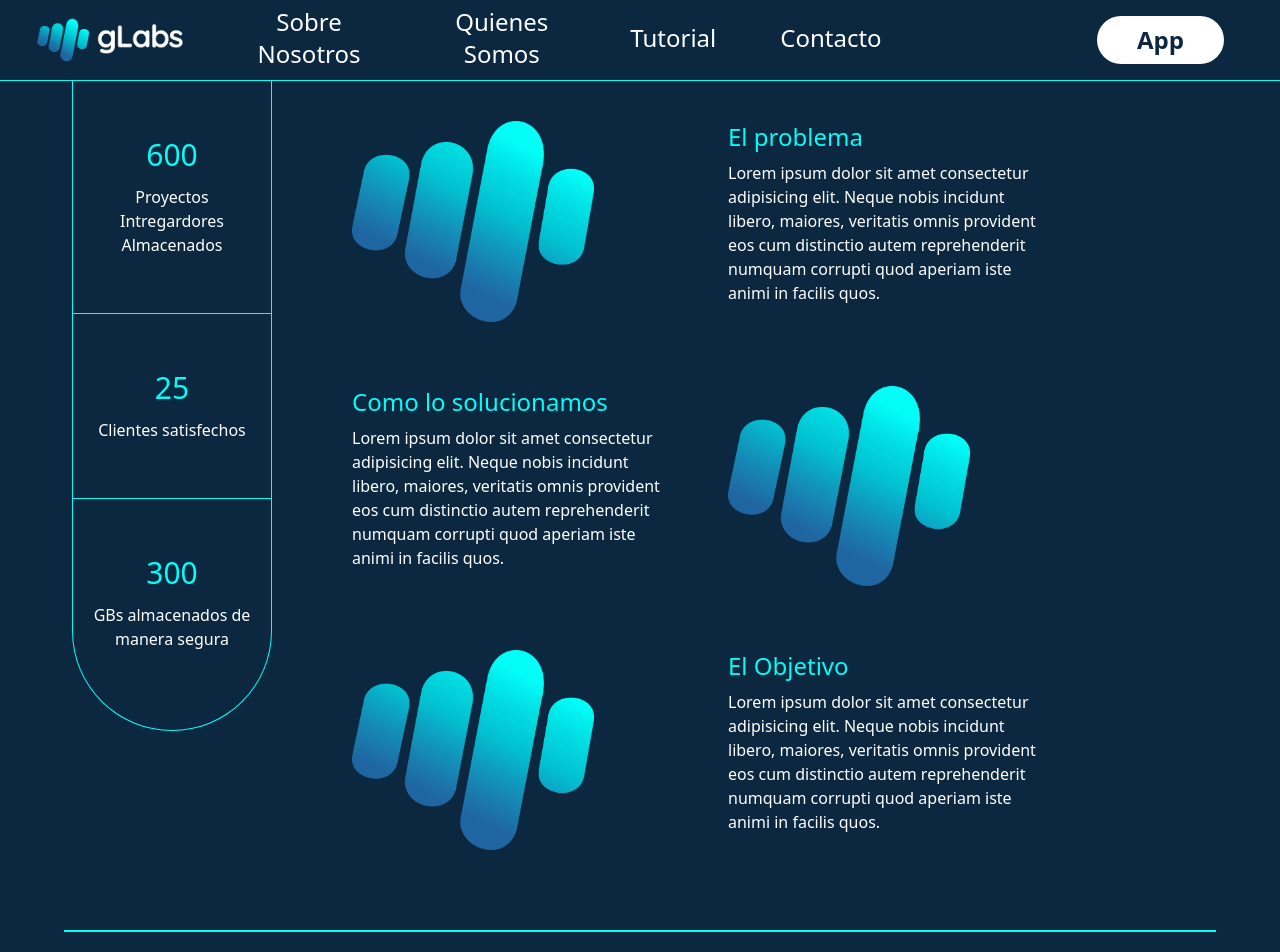
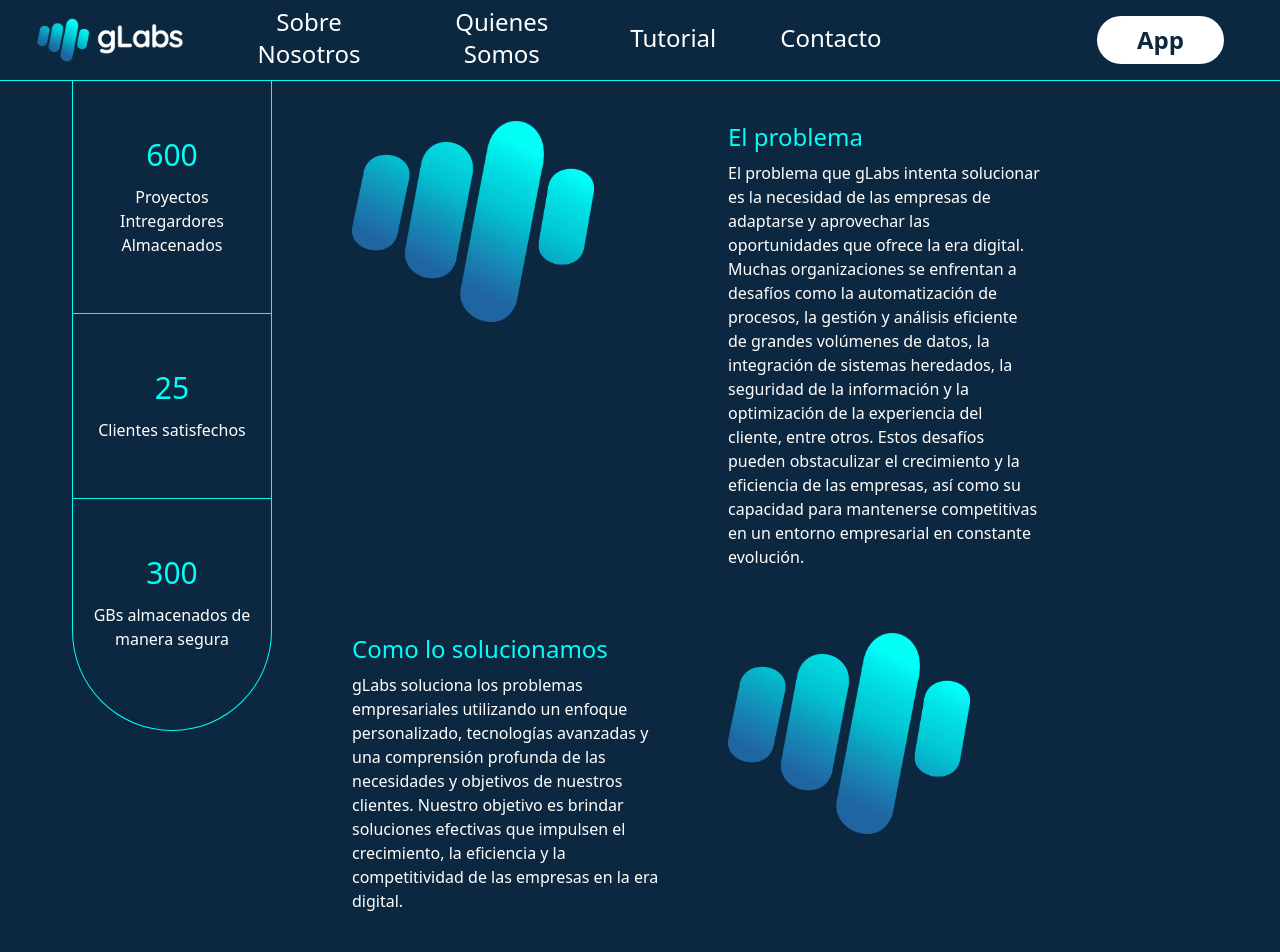
Before and after one commit to Alexjun09/proyecto-integrador, a Next.js app in the folder website/: page /sobrenosotros in a window 1280 px wide. Shown: the top 952 px of the page. Built offline with nearby package versions, Linux system fonts and the light colour scheme.

Commit message:
personal data add

```diff
--- a/website/src/pages/quienessomos.tsx
+++ b/website/src/pages/quienessomos.tsx
@@ -34,10 +34,13 @@
               <span className="text-main">Posicion:</span> Director
             </p>
             <p className="text-white">
-              <span className="text-main">Presentación:</span> Lorem ipsum dolor
-              sit amet, consectetur adipisicing elit. Numquam at maiores itaque
-              ullam ratione debitis aperiam reprehenderit est delectus quisquam
-              nihil iusto porro unde, culpa in fugit placeat eum atque.
+              <span className="text-main">Presentación:</span> Daniel es el
+              director de gLabs, un líder apasionado y visionario en el ámbito
+              de la tecnología y la innovación empresarial. Con una amplia
+              experiencia en el sector, Daniel se destaca por su sólido
+              conocimiento de las últimas tendencias tecnológicas y su capacidad
+              para aplicarlas de manera estratégica para resolver los desafíos
+              empresariales.
             </p>
           </div>
           <div className="flex flex-col items-center mx-10 mb-5 p-3 border border-main rounded-2xl">
@@ -55,10 +58,13 @@
               <span className="text-main">Posicion:</span> Desarollador Web
             </p>
             <p className="text-white">
-              <span className="text-main">Presentación:</span> Lorem ipsum dolor
-              sit amet, consectetur adipisicing elit. Numquam at maiores itaque
-              ullam ratione debitis aperiam reprehenderit est delectus quisquam
-              nihil iusto porro unde, culpa in fugit placeat eum atque.
+              <span className="text-main">Presentación:</span> Alex es un
+              talentoso desarrollador web en gLabs, con una pasión por la
+              creación de soluciones digitales y una habilidad excepcional para
+              el desarrollo de aplicaciones web de alto rendimiento. Con una
+              sólida formación en desarrollo de software y una experiencia
+              demostrada en proyectos complejos, Alex es un miembro valioso de
+              nuestro equipo.
             </p>
           </div>
           <div className="flex flex-col items-center mx-10 mt-5 p-3 border border-main rounded-2xl">
@@ -76,10 +82,12 @@
               <span className="text-main">Posicion:</span> Desarollador Java
             </p>
             <p className="text-white">
-              <span className="text-main">Presentación:</span> Lorem ipsum dolor
-              sit amet, consectetur adipisicing elit. Numquam at maiores itaque
-              ullam ratione debitis aperiam reprehenderit est delectus quisquam
-              nihil iusto porro unde, culpa in fugit placeat eum atque.
+              <span className="text-main">Presentación:</span> Aaron es un
+              talentoso desarrollador Java en gLabs, con una amplia experiencia
+              y conocimientos en el desarrollo de aplicaciones empresariales
+              robustas y escalables. Su dominio de Java y su comprensión
+              profunda de los principios de programación orientada a objetos le
+              permiten crear soluciones eficientes y de alta calidad.
             </p>
           </div>
           <div className="flex flex-col items-center mx-10 mt-5 p-3 border border-main rounded-2xl">
@@ -97,10 +105,13 @@
               <span className="text-main">Posicion:</span> Ingeniero BBDD
             </p>
             <p className="text-white">
-              <span className="text-main">Presentación:</span> Lorem ipsum dolor
-              sit amet, consectetur adipisicing elit. Numquam at maiores itaque
-              ullam ratione debitis aperiam reprehenderit est delectus quisquam
-              nihil iusto porro unde, culpa in fugit placeat eum atque.
+              <span className="text-main">Presentación:</span> JChicano es un
+              talentoso ingeniero de bases de datos en gLabs, con una sólida
+              experiencia y conocimientos en el diseño, implementación y
+              administración de sistemas de bases de datos. Su experiencia
+              abarca una variedad de tecnologías de bases de datos, como Oracle,
+              MySQL y MongoDB, lo que le permite adaptarse a las necesidades y
+              requerimientos específicos de cada proyecto.
             </p>
           </div>
         </div>
--- a/website/src/pages/sobrenosotros.tsx
+++ b/website/src/pages/sobrenosotros.tsx
@@ -41,10 +41,16 @@
           <div className="">
             <h1 className="text-2xl text-main pb-2">El problema</h1>
             <p>
-              Lorem ipsum dolor sit amet consectetur adipisicing elit. Neque
-              nobis incidunt libero, maiores, veritatis omnis provident eos cum
-              distinctio autem reprehenderit numquam corrupti quod aperiam iste
-              animi in facilis quos.
+              El problema que gLabs intenta solucionar es la necesidad de las
+              empresas de adaptarse y aprovechar las oportunidades que ofrece la
+              era digital. Muchas organizaciones se enfrentan a desafíos como la
+              automatización de procesos, la gestión y análisis eficiente de
+              grandes volúmenes de datos, la integración de sistemas heredados,
+              la seguridad de la información y la optimización de la experiencia
+              del cliente, entre otros. Estos desafíos pueden obstaculizar el
+              crecimiento y la eficiencia de las empresas, así como su capacidad
+              para mantenerse competitivas en un entorno empresarial en
+              constante evolución.
             </p>
           </div>
           <div className="md:hidden mb-10">
@@ -53,10 +59,11 @@
           <div className="">
             <h1 className="text-2xl text-main pb-2">Como lo solucionamos</h1>
             <p>
-              Lorem ipsum dolor sit amet consectetur adipisicing elit. Neque
-              nobis incidunt libero, maiores, veritatis omnis provident eos cum
-              distinctio autem reprehenderit numquam corrupti quod aperiam iste
-              animi in facilis quos.
+              gLabs soluciona los problemas empresariales utilizando un enfoque
+              personalizado, tecnologías avanzadas y una comprensión profunda de
+              las necesidades y objetivos de nuestros clientes. Nuestro objetivo
+              es brindar soluciones efectivas que impulsen el crecimiento, la
+              eficiencia y la competitividad de las empresas en la era digital.
             </p>
           </div>
           <div className="sm:hidden md:inline-block">
@@ -68,10 +75,19 @@
           <div className="">
             <h1 className="text-2xl text-main pb-2">El Objetivo</h1>
             <p>
-              Lorem ipsum dolor sit amet consectetur adipisicing elit. Neque
-              nobis incidunt libero, maiores, veritatis omnis provident eos cum
-              distinctio autem reprehenderit numquam corrupti quod aperiam iste
-              animi in facilis quos.
+              El objetivo de gLabs es desarrollar soluciones innovadoras y
+              tecnológicas que impulsen el crecimiento y el éxito de nuestros
+              clientes. Nuestro enfoque se centra en brindar servicios de
+              consultoría, desarrollo de software y soluciones personalizadas
+              que ayuden a las empresas a optimizar sus operaciones, mejorar su
+              eficiencia y obtener una ventaja competitiva en el mercado.
+              Buscamos ser líderes en la creación de soluciones disruptivas y
+              vanguardistas que aborden los desafíos empresariales actuales y
+              futuros, utilizando tecnologías avanzadas como inteligencia
+              artificial, análisis de datos, Internet de las cosas (IoT) y
+              blockchain. Nuestro objetivo final es ser un socio confiable y de
+              confianza para nuestros clientes, brindándoles soluciones que
+              impulsen su crecimiento y éxito en la era digital.
             </p>
           </div>
         </div>
```
